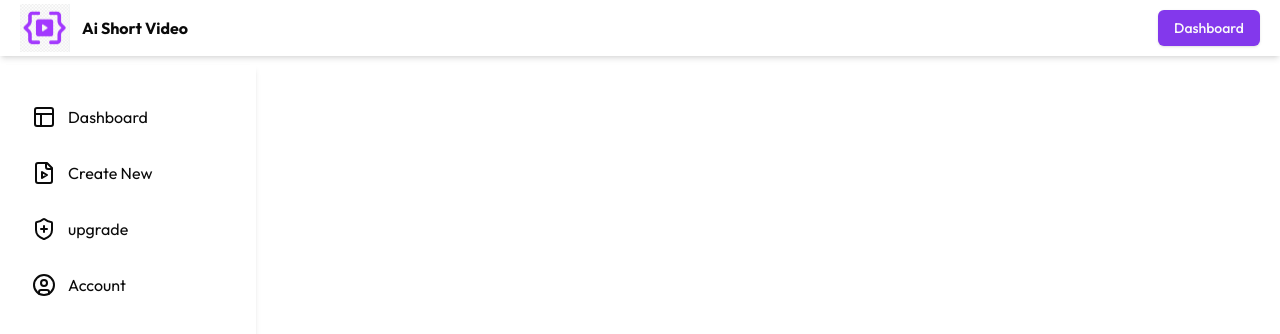
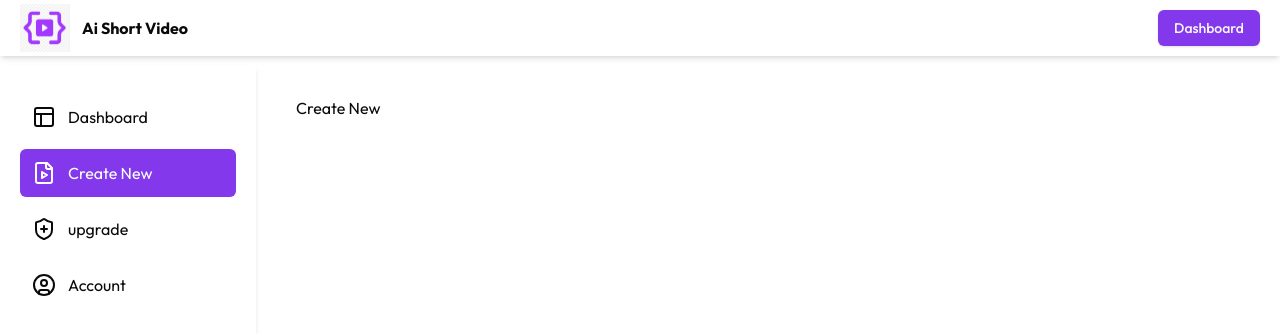
Before and after one commit to rawani123/saas-video-gen, a Next.js app: page /dashboard/create-new in a window 1280 px wide. Shown: the top 334 px of the page. Built offline with nearby package versions, Linux system fonts and the light colour scheme; no server answers.

Commit message:
fix:rote

```diff
--- a/app/dashboard/_components/EmptyState.jsx
+++ b/app/dashboard/_components/EmptyState.jsx
@@ -1,13 +1,16 @@
-import { Button } from '@/components/ui/button'
-import React from 'react'
+import { Button } from "@/components/ui/button";
+import Link from "next/link";
+import React from "react";
 
 const EmptyState = () => {
   return (
-    <div className='p-5 py-24 flex items-center flex-col mt-10 border-4 border-dashed'>
+    <div className="p-5 py-24 flex items-center flex-col mt-10 border-4 border-dashed">
       <h2>You dont have any short video created</h2>
-      <Button>+ Create New Short Video</Button>
+      <Link href="/dashboard/create-new">
+        <Button>+ Create New Short Video</Button>
+      </Link>
     </div>
-  )
-}
+  );
+};
 
-export default EmptyState
+export default EmptyState;
--- a/app/dashboard/_components/SideNav.jsx
+++ b/app/dashboard/_components/SideNav.jsx
@@ -20,7 +20,7 @@
     {
       id:2,
       name: ' Create New',
-      path:'/create-new',
+      path:'/dashboard/create-new',
       icon: FileVideo
     },
     {
--- a/app/dashboard/create-new/page.jsx
+++ b/app/dashboard/create-new/page.jsx
@@ -3,7 +3,7 @@
 const CreateNew = () => {
   return (
     <div>
-
+      Create New
     </div>
   )
 }
```
